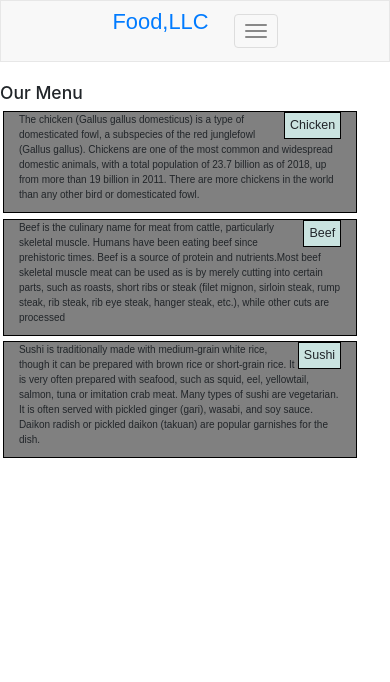
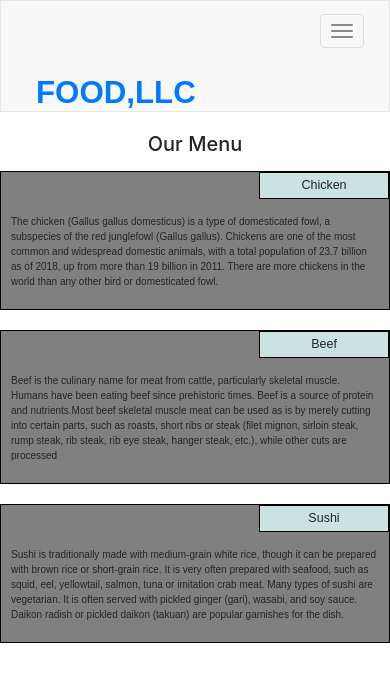
Before and after one commit to yvonne0922/Mod2, a plain HTML site: page index.html in a window 390 px wide. Drawn offline with nearby package versions, Linux system fonts and the light colour scheme.

Commit message:
Update mod2.css

```diff
--- a/css/mod2.css
+++ b/css/mod2.css
@@ -3,57 +3,107 @@
 }
 
 h1{
-	text-align:center;
+	text-align:left;
 	font-family: Arial, Helvetica, sans-serif;
-	font-size:1.75em;
+	font-size:2.75em;
+      margin:10px;
 }
 
-.row{
+/*.row{
 	width:100%;
+      margin:0;*/
+}
+
+body{
+      margin:8px;
 }
 
  @media (min-width:992px){
  	section{
  		float:left;
- 		width:30%;
+            margin:0;
  	}
       }
 
       @media (min-width:768px) and (max-width:991px){
       	section{
  		float:left;
- 		width:45%;
- 	}
- 	#sushi{
- 		width:90%;
+            margin:0;
  	}
       }
 
       @media (max-width:767px){
       	section{
  		float:left;
+            margin:0;
  	}
+
+      .navbar-collapse.collapse {
+        display: none !important;
+    }
       }
+
+
 
       section{
       	border-style: solid;
       	border-color:black;
       	border-width:1px;
       	background-color:grey;
-      	margin:.8%;
-      	padding:0px 0px 0px 5px;
+      	margin: 10px auto;
       	font-family: Arial, Helvetica, Sans-serif;
+            padding:0 !important;
       }
 
 
       h2{
       	float:right;
+            position: relative;
       	border-style: solid;
       	border-color:black;
       	border-width:1px;
       	padding:5px;
-      	margin:0;
+            width:130px;
       	background-color:#cae3e0;
       	text-align:center;
       	font-size:1.25em;
+            display:block;
       }
+
+      p{
+            display:block;
+            float:left;
+            padding:10px;
+      }
+
+      h3{
+            text-align:center;
+            font-size: 2em;
+      }
+
+      .navbar-brand {
+  padding-top: 25px;
+}
+
+.navbar-brand h1 { /* Restaurant name */
+  font-size: 2.5em;
+  text-transform: uppercase;
+  font-weight: bold;
+  margin-top: 0;
+  margin-bottom: 0;
+  line-height: .75;
+  float:left;
+}
+
+.navbar-brand{
+      margin-right:150px;
+}
+
+button{
+      margin-right:-50px;
+}
+
+
+.navbar-header button.navbar-toggle {
+  clear: both;
+}
```
